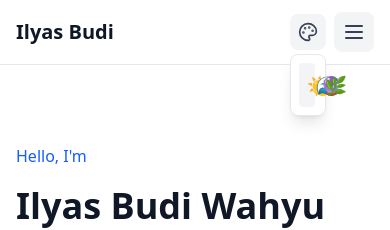
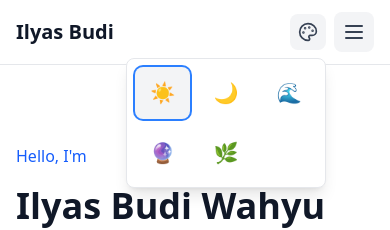
Before and after one commit to IlyasBudi/Portfolio, a Next.js app: page / in a window 390 px wide. Both pictures are taken after a click on the button 308 px from the left and 32 px from the top of the page. Shown: the top 230 px of the page. Built offline with nearby package versions, Linux system fonts and the light colour scheme.

Commit message:
Fix mobile theme switcher layout and improve accessibility
Co-authored-by: IlyasBudi <91740905+IlyasBudi@users.noreply.github.com>

```diff
--- a/src/components/ThemeSwitcher.tsx
+++ b/src/components/ThemeSwitcher.tsx
@@ -120,17 +120,19 @@ export function ThemeSwitcherCompact() {
             initial={{ opacity: 0, scale: 0.9 }}
             animate={{ opacity: 1, scale: 1 }}
             exit={{ opacity: 0, scale: 0.9 }}
-            className="absolute top-full mt-1 right-0 bg-white dark:bg-gray-800 border border-gray-200 dark:border-gray-700 rounded-lg shadow-lg z-50"
+            className="absolute top-full mt-2 right-0 bg-white dark:bg-gray-800 border border-gray-200 dark:border-gray-700 rounded-lg shadow-lg z-50 min-w-[200px]"
+            style={{ maxWidth: 'calc(100vw - 2rem)' }}
           >
-            <div className="p-2 grid grid-cols-5 gap-1">
+            <div className="p-2 grid grid-cols-3 sm:grid-cols-5 gap-2">
               {themes.map((theme) => (
                 <button
                   key={theme.name}
                   onClick={() => handleThemeSelect(theme.name)}
-                  className={`p-2 rounded text-lg hover:bg-gray-100 dark:hover:bg-gray-700 transition-colors ${
-                    currentTheme === theme.name ? 'bg-gray-100 dark:bg-gray-700' : ''
+                  className={`p-3 rounded-lg text-xl hover:bg-gray-100 dark:hover:bg-gray-700 transition-colors min-w-[3rem] min-h-[3rem] flex items-center justify-center ${
+                    currentTheme === theme.name ? 'bg-gray-100 dark:bg-gray-700 ring-2 ring-blue-500' : ''
                   }`}
                   title={theme.displayName}
+                  aria-label={`Switch to ${theme.displayName} theme`}
                 >
                   {themeIcons[theme.name]}
                 </button>
```
